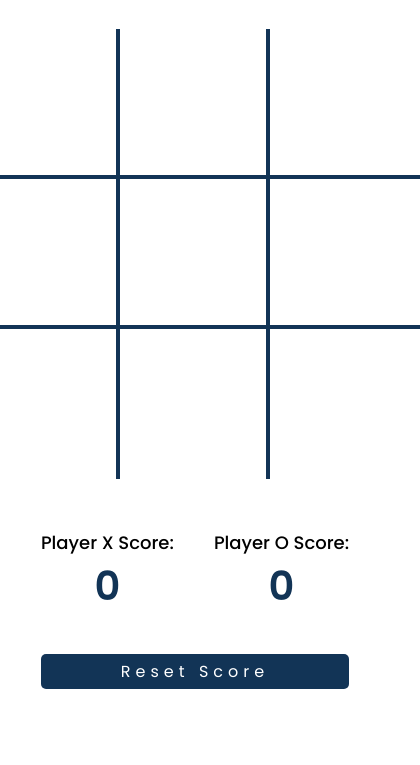
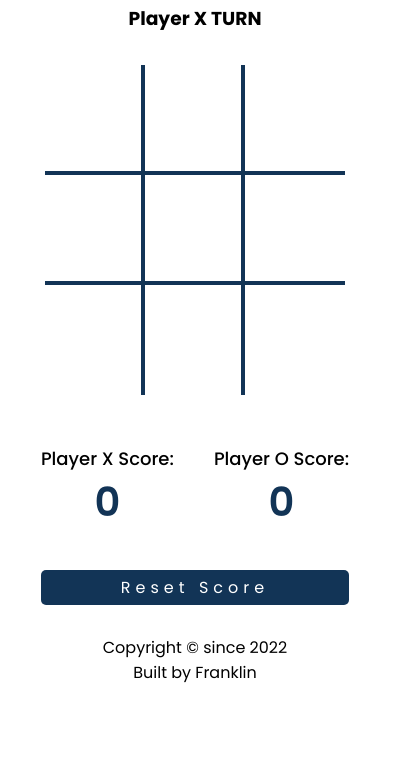
Before and after one commit to Franklin-raph/Tic-Tac-Toe, a plain HTML site: page index.html in a window 390 px wide. Shown: the part 143-908 px from the top of the page, 420 px wide, since content can reach past the window. Before the commit the page ends 844 px from the top, so only its background shows below. Drawn offline with Linux system fonts and the light colour scheme.

Commit message:
initial commit

```diff
--- a/index.html
+++ b/index.html
@@ -34,6 +34,8 @@
             </div>
             <button onclick="resetScore()">Reset Score</button>
         </div>
+        <p style="margin-top: 30px;">Copyright &copy; since <script> document.write(new Date().getFullYear()) </script> </p>
+        <p>Built by Franklin </p>
     </div>
 
     <script src="/main.js"></script>
--- a/style.css
+++ b/style.css
@@ -90,3 +90,19 @@ button{
 .score button{
     display: inline-block;
 }
+
+@media screen and (max-width:576px){
+    .container{
+        margin: 1rem 0 3rem;
+    }
+
+    #gameBoard{
+        width: 300px;
+    }
+
+    .box{
+        width: 100px;
+        height: 110px;
+        font-size: 70px;
+    }
+}
```
